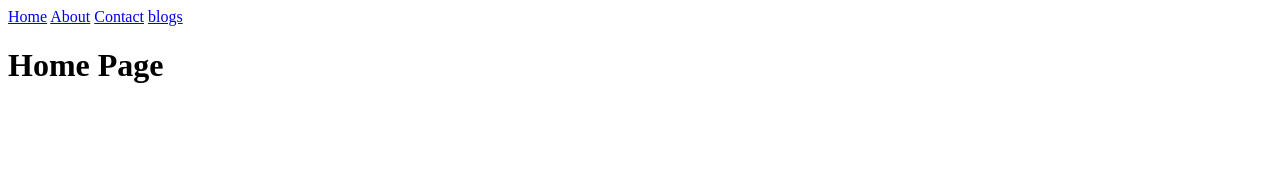
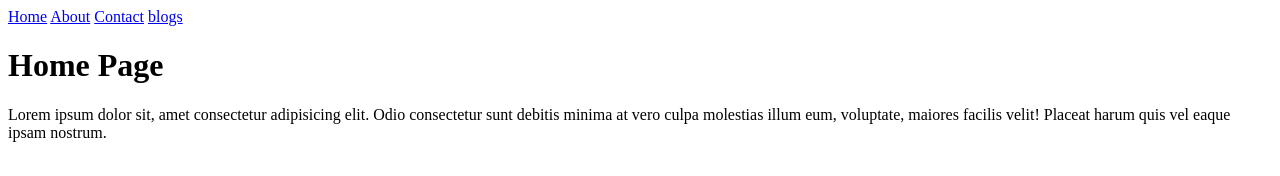
Before and after one commit to Sijwali100/git-tutorial, a plain HTML site: page index.html in a window 1280 px wide. Drawn offline with Linux system fonts and the light colour scheme.

Commit message:
P tag added

```diff
--- a/index.html
+++ b/index.html
@@ -13,6 +13,8 @@
     <a href="#">Contact</a>
     <a href="#">blogs</a>
     <h1>Home Page</h1>
+    <p>Lorem ipsum dolor sit, amet consectetur adipisicing elit. Odio consectetur sunt debitis minima at vero culpa
+        molestias illum eum, voluptate, maiores facilis velit! Placeat harum quis vel eaque ipsam nostrum.</p>
 </body>
 
 </html>
```
